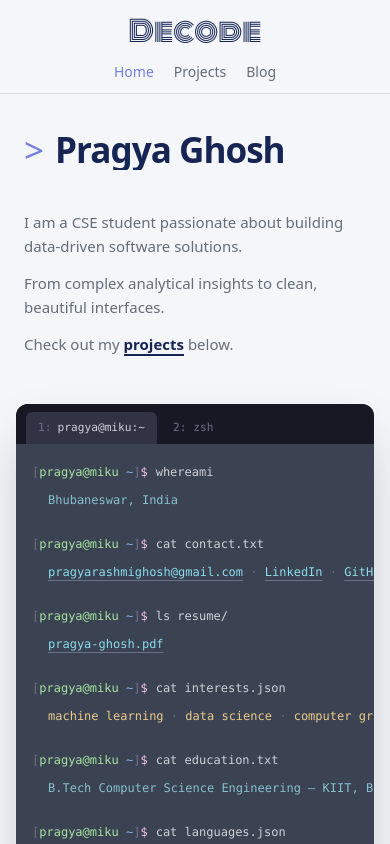
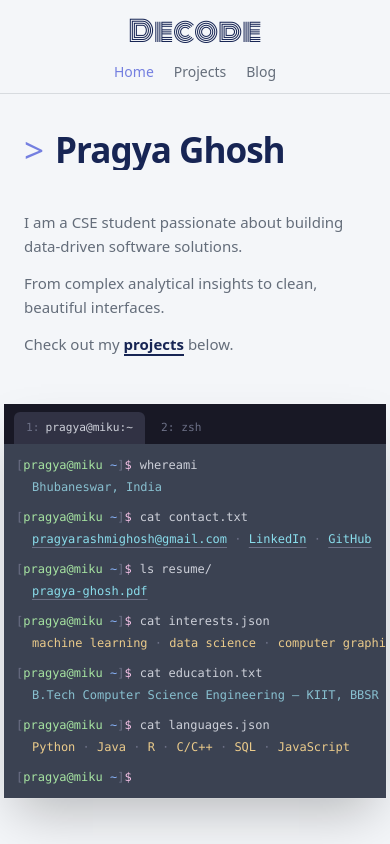
Before and after one commit to Pragya-Ghosh/decode-portfolio, a Next.js app: page / in a window 390 px wide. Shown: the top 844 px of the page. Built offline with nearby package versions, Linux system fonts and the light colour scheme; no server answers.

Commit message:
style(mobile): force terminal edge-to-edge and compress vertical spacing

```diff
--- a/src/components/Terminal/index.tsx
+++ b/src/components/Terminal/index.tsx
@@ -4,8 +4,10 @@ import TerminalPrompt from './TerminalPrompt';
 
 export default function Terminal() {
   return (
-    <section className="mx-auto mt-12 w-full max-w-6xl px-3 sm:px-4 md:mt-20 md:px-section-x">
-      <div className="w-full overflow-hidden rounded-xl bg-term-bg font-mono shadow-2xl ring-1 ring-white/10">
+    // px-0 on mobile makes it full edge-to-edge, restores padding on sm and up
+    <section className="mx-auto mt-12 w-full max-w-6xl px-0 sm:px-4 md:mt-20 md:px-section-x">
+      {/* rounded-none on mobile for flush screen fit, rounded-xl on sm and up */}
+      <div className="w-full overflow-hidden rounded-none sm:rounded-xl bg-term-bg font-mono shadow-2xl ring-1 ring-white/10">
 
         {/* kitty tab strip */}
         <div className="flex h-10 items-end gap-1 bg-term-chrome px-2.5 md:h-11 md:px-3">
@@ -18,10 +20,11 @@ export default function Terminal() {
           </div>
         </div>
 
-        {/* body - keeping horizontal scroll fix so it functions like a real terminal */}
-        <div className="overflow-x-auto p-4 text-[0.75rem] leading-loose text-term-text sm:p-5 sm:text-sm sm:leading-7 md:px-8 md:py-8 md:text-lg md:leading-9">
+        {/* body - tightened padding and line height to stop vertical stretching */}
+        <div className="overflow-x-auto p-3 text-[0.75rem] leading-normal text-term-text sm:p-5 sm:text-sm sm:leading-7 md:px-8 md:py-8 md:text-lg md:leading-9">
           {terminalLines.map((line) => (
-            <div key={line.command} className="mb-5 last:mb-0">
+            // Reduced gap between commands from mb-5 to mb-3 on mobile
+            <div key={line.command} className="mb-3 last:mb-0 sm:mb-5">
               <div className="flex items-center gap-2 whitespace-nowrap">
                 <TerminalPrompt />
                 <span className="text-term-text">{line.command}</span>
@@ -33,8 +36,8 @@ export default function Terminal() {
             </div>
           ))}
 
-          {/* live prompt */}
-          <div className="mt-5 flex items-center gap-2 whitespace-nowrap">
+          {/* live prompt - reduced top margin */}
+          <div className="mt-3 flex items-center gap-2 whitespace-nowrap sm:mt-5">
             <TerminalPrompt />
             <span className="terminal-cursor" />
           </div>
```
